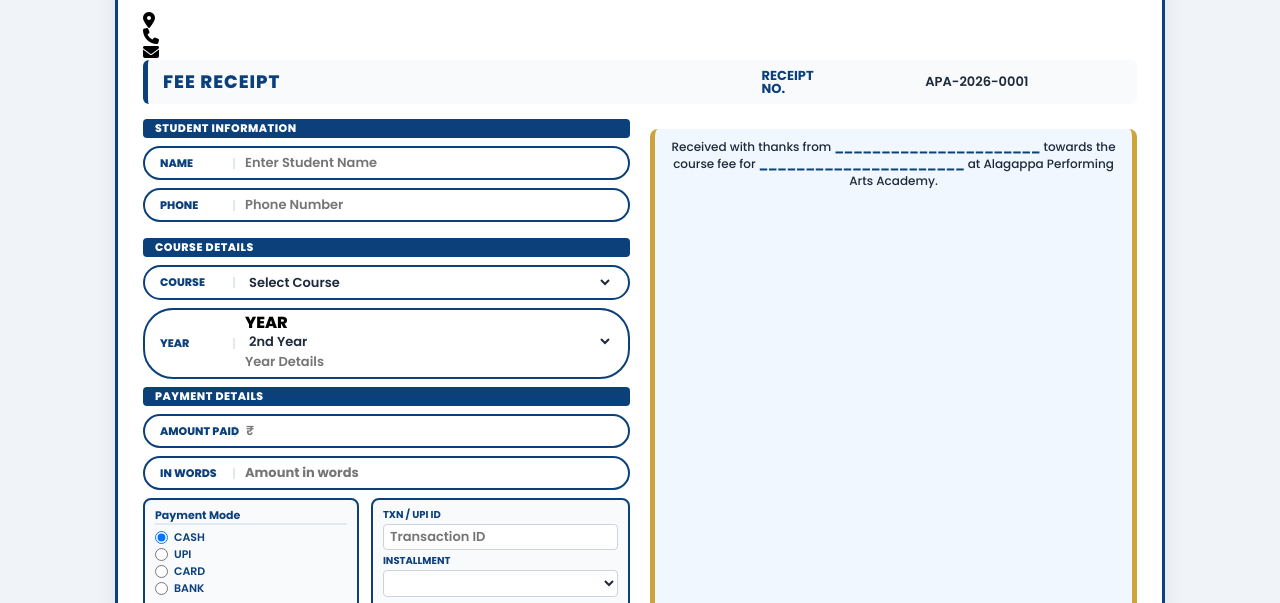
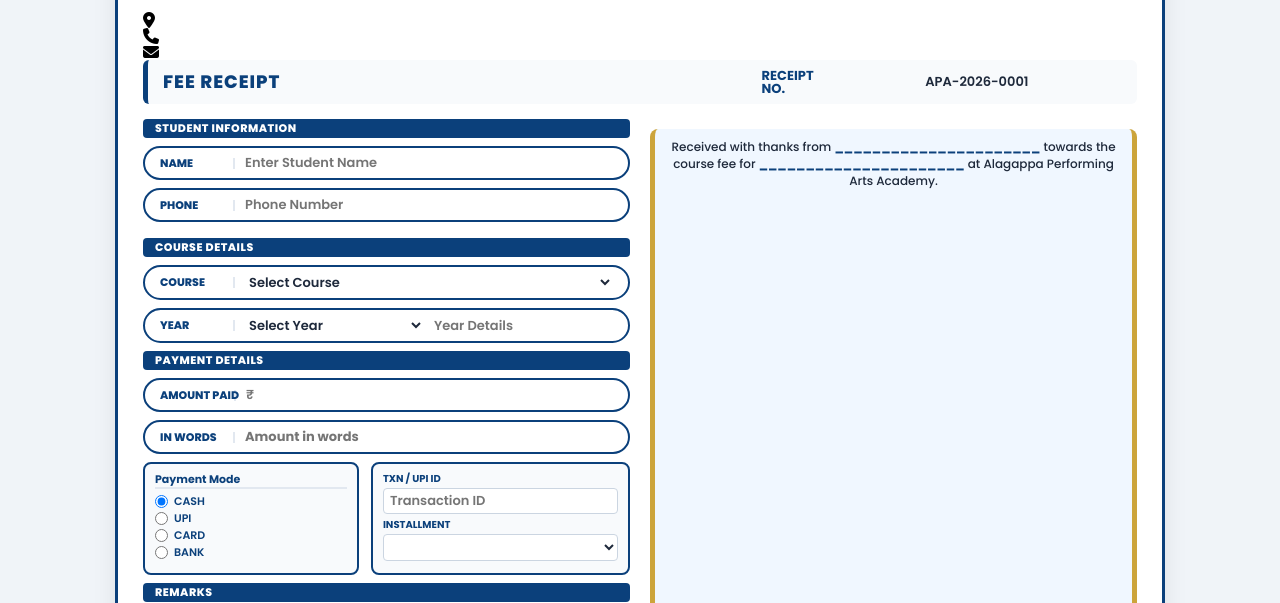
Before and after one commit to alagappadesigner-boop/alagappadesigner-boop.github.io, a plain HTML site: page index.html in a window 1280 px wide. Shown: the part 197-800 px from the top of the page. Drawn offline with nearby package versions, Linux system fonts and the light colour scheme; a script that the page names is missing.

Commit message:
Update index.html

```diff
--- a/index.html
+++ b/index.html
@@ -727,17 +727,17 @@
                <div class="details">
     <div class="field">
         <label>Year</label>
-<div class="input-group">
-  <span class="label">YEAR</span>
-  <span class="divider"></span>
 
-  <select class="main-select">
-    <option>2nd Year</option>
-    <!-- Add other options -->
-  </select>
+        <select id="year" required>
+            <option value="" selected disabled>Select Year</option>
+            <option value="1st Year">1st Year</option>
+            <option value="2nd Year">2nd Year</option>
+            <option value="3rd Year">3rd Year</option>
+        </select>
 
-  <input type="text" class="sub-input" placeholder="Year Details">
-</div>
+        <input type="text" id="yearDetails" placeholder="Year Details">
+
+        <span class="print-text-preview" id="print\_Year"></span>
     </div>
 </div>
             <div class="grid-column">
```
